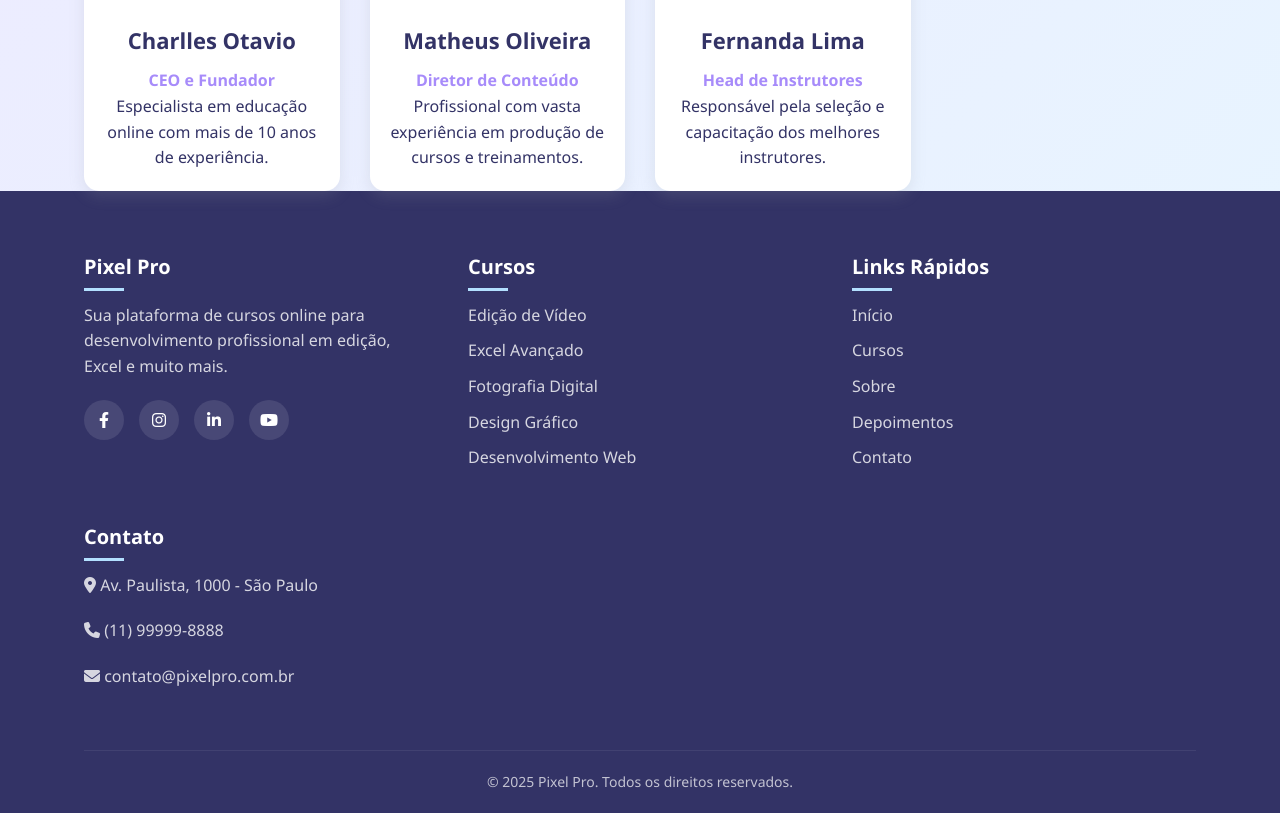
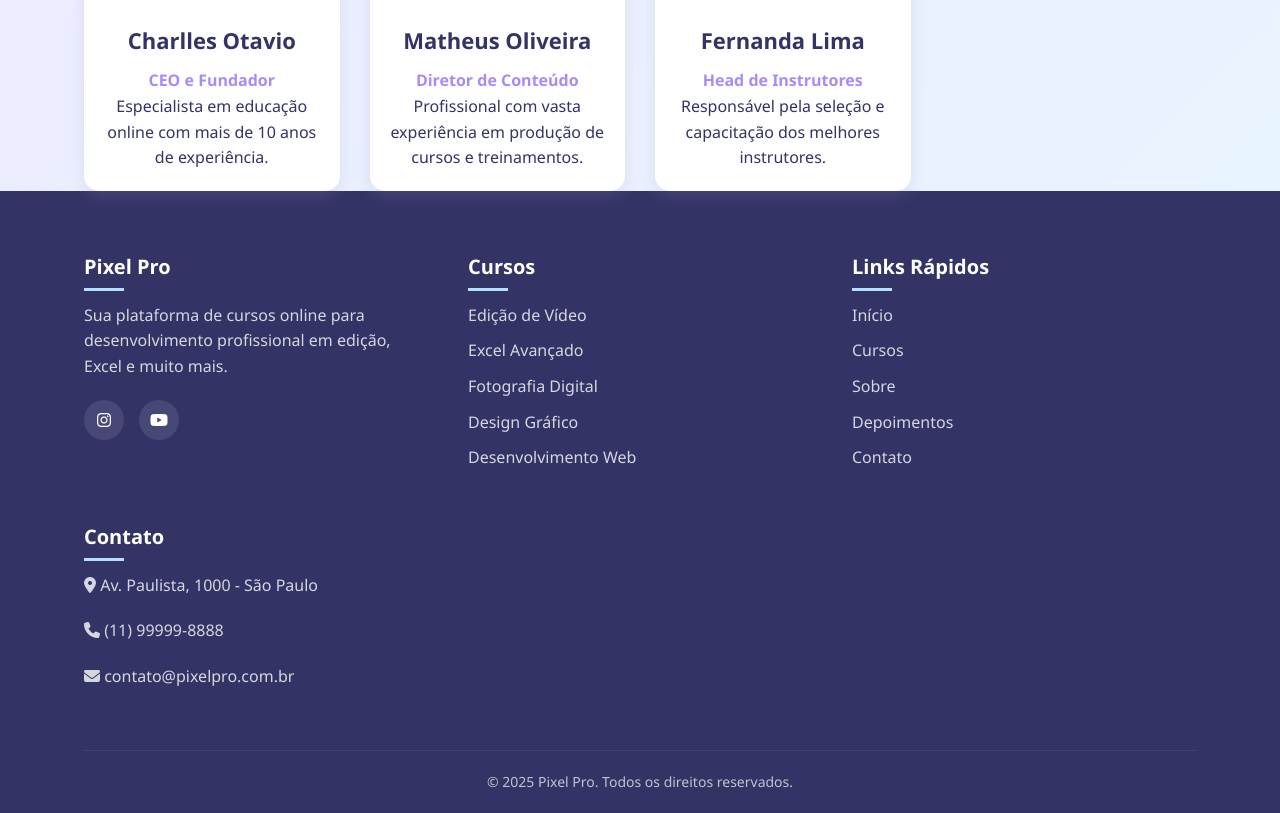
Before and after one commit to charlles69/Pixel-pro, a plain HTML site: page sobre.html in a window 1280 px wide. Shown: the part 1330-2143 px from the top of the page. Drawn offline with Linux system fonts and the light colour scheme; a script that the page names is missing.

Commit message:
link das redes sociais

```diff
--- a/sobre.html
+++ b/sobre.html
@@ -136,10 +136,8 @@
                     <h3>Pixel Pro</h3>
                     <p>Sua plataforma de cursos online para desenvolvimento profissional em edição, Excel e muito mais.</p>
                     <div class="social-links">
-                        <a href="#"><i class="fab fa-facebook-f"></i></a>
-                        <a href="#"><i class="fab fa-instagram"></i></a>
-                        <a href="#"><i class="fab fa-linkedin-in"></i></a>
-                        <a href="#"><i class="fab fa-youtube"></i></a>
+                        <a href="https://www.instagram.com/"><i class="fab fa-instagram"></i></a>
+                        <a href="https://www.youtube.com/results?search_query=pixel+pro"><i class="fab fa-youtube"></i></a>
                     </div>
                 </div>
 
```
Also changed, not shown: contato.html (+3 -4 lines), cursos.html (+3 -4 lines), depoimentos.html (+3 -4 lines), index.html (+3 -4 lines).
